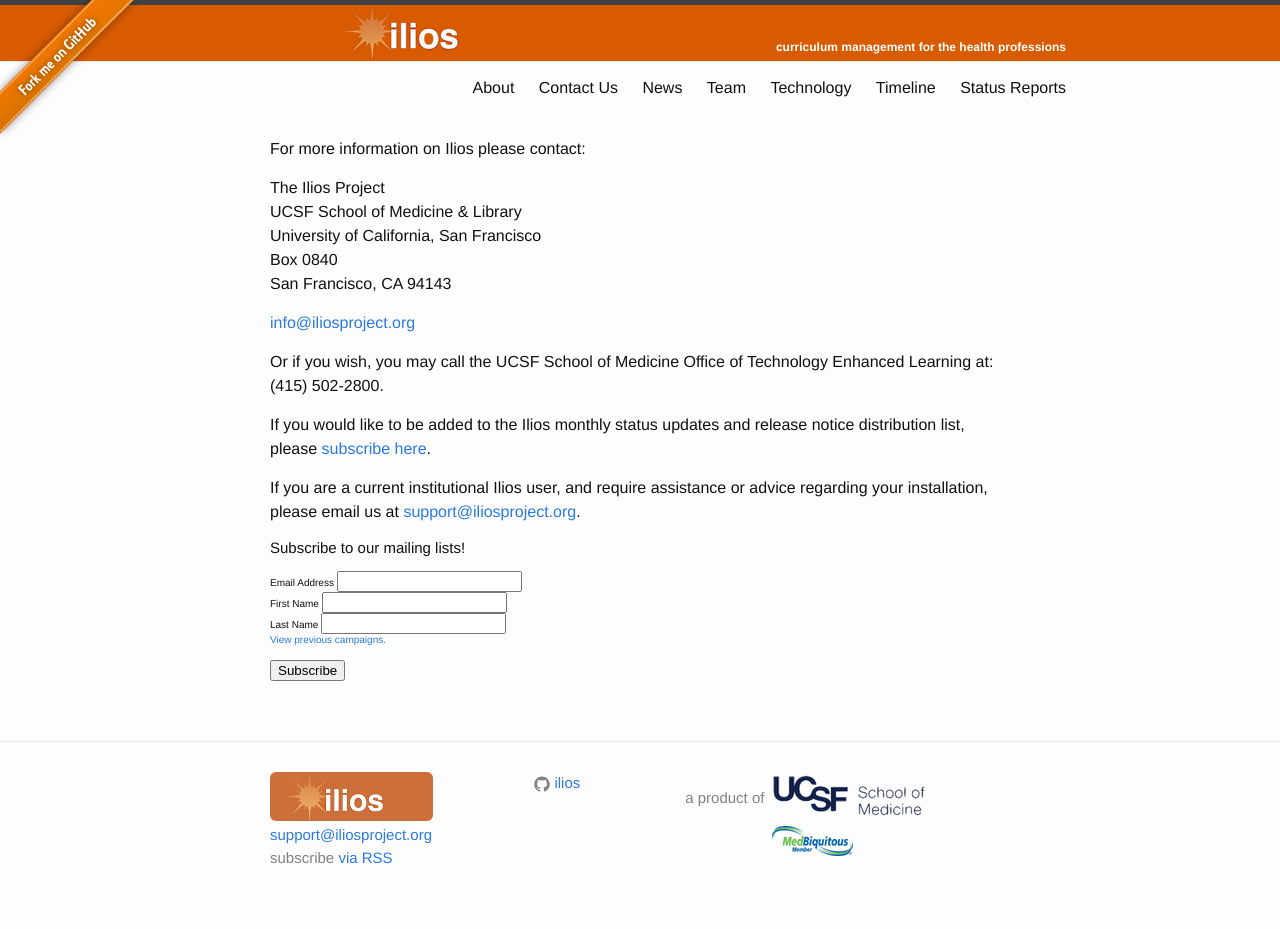
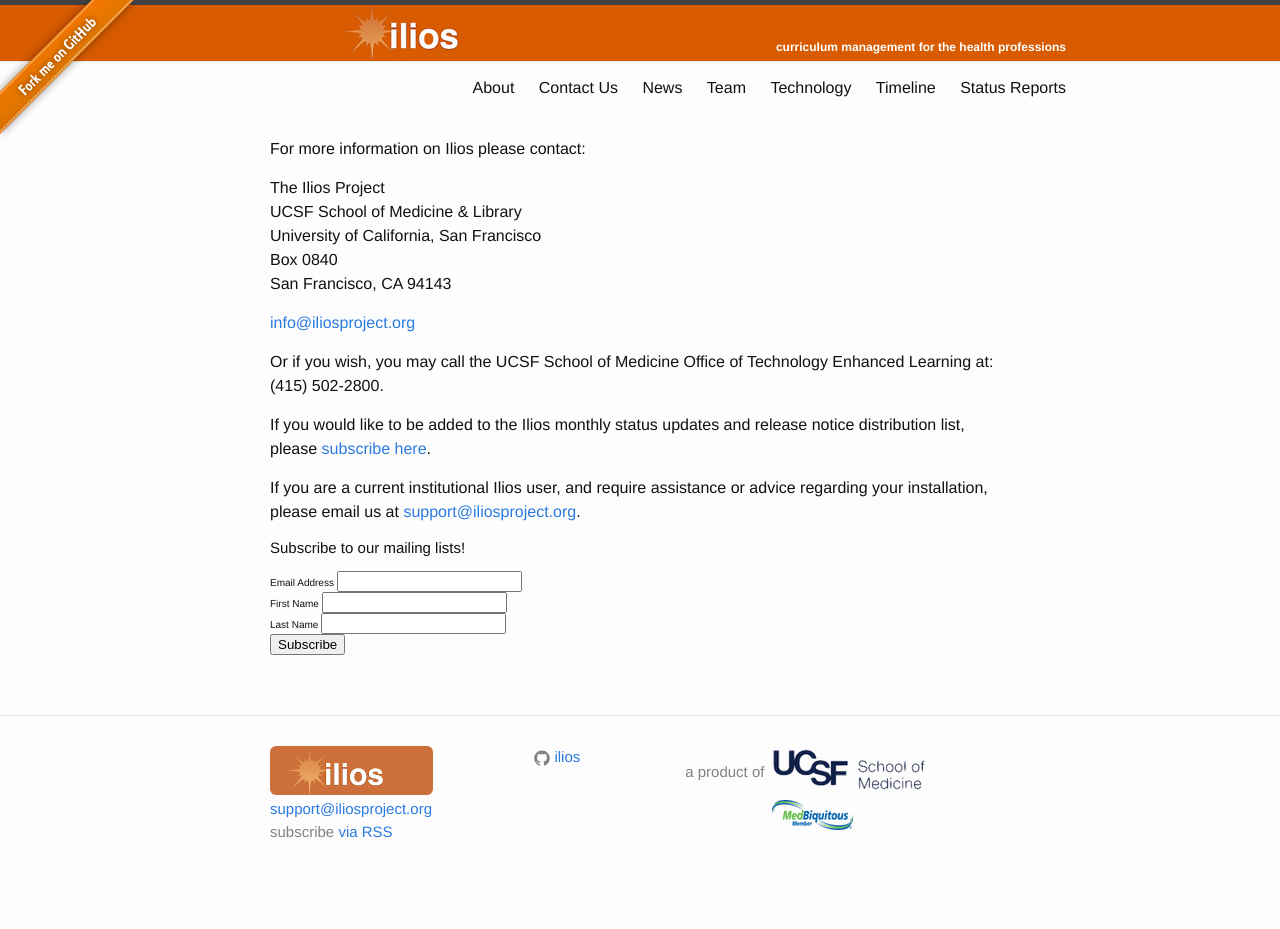
Before and after one commit to ilios/iliosproject.org, a Jekyll site: the page built from contact-us.md, in a window 1280 px wide. Built offline with Jekyll 4.4.1, drawn with Linux system fonts in a browser that asks for light colours; comment, search, counter and statistics services are not loaded; after the commit the page ends 903 px from its top, so only the background shows below that.

Commit message:
comment out link

```diff
--- a/contact-us.md
+++ b/contact-us.md
@@ -43,7 +43,7 @@
 	<label for="mce-LNAME">Last Name </label>
 	<input type="text" value="" name="LNAME" class="" id="mce-LNAME">
 </div>
-<p><a href="http://us3.campaign-archive2.com/home/?u=845c4ebabb5b5ae7a6372c715&id=1493e3df18" title="View previous campaigns">View previous campaigns.</a></p>
+<!--- <p><a href="http://us3.campaign-archive2.com/home/?u=845c4ebabb5b5ae7a6372c715&id=1493e3df18" title="View previous campaigns">View previous campaigns.</a></p> --->
 	<div id="mce-responses" class="clear">
 		<div class="response" id="mce-error-response" style="display:none"></div>
 		<div class="response" id="mce-success-response" style="display:none"></div>
```
